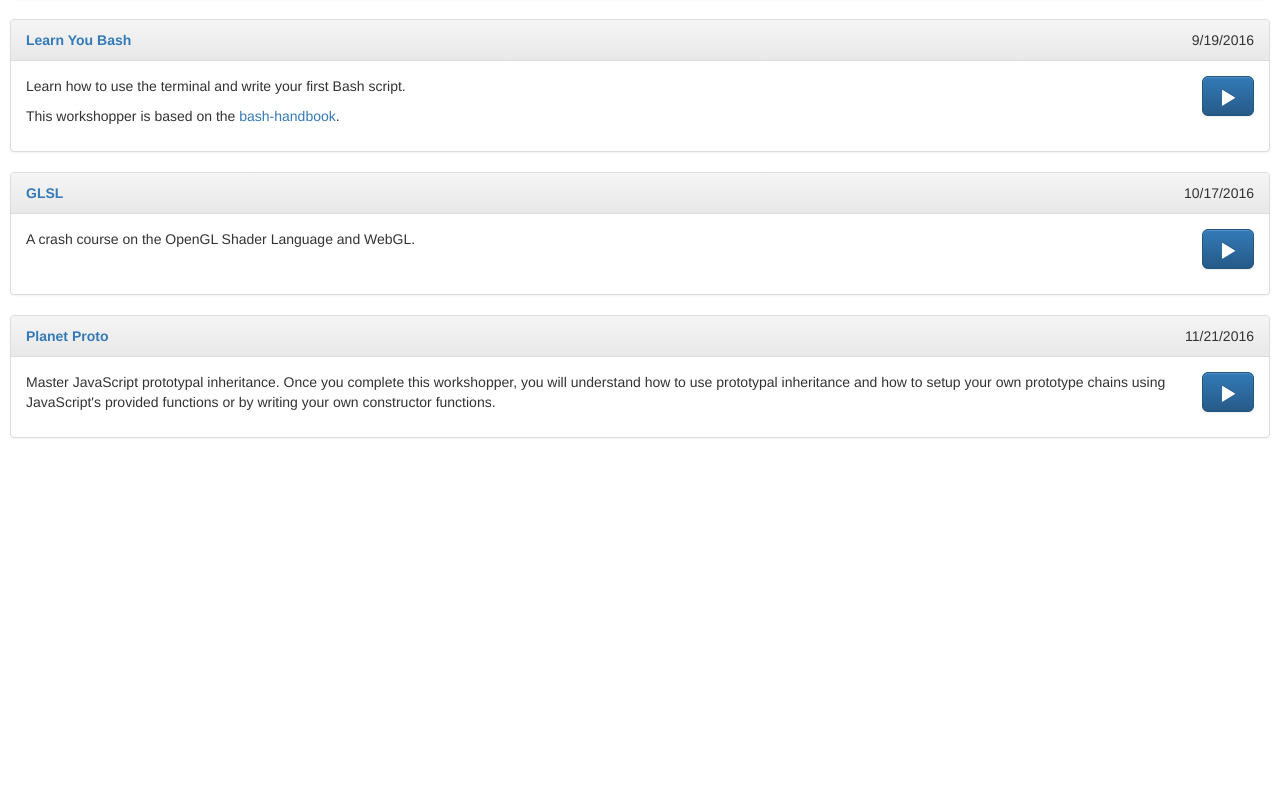
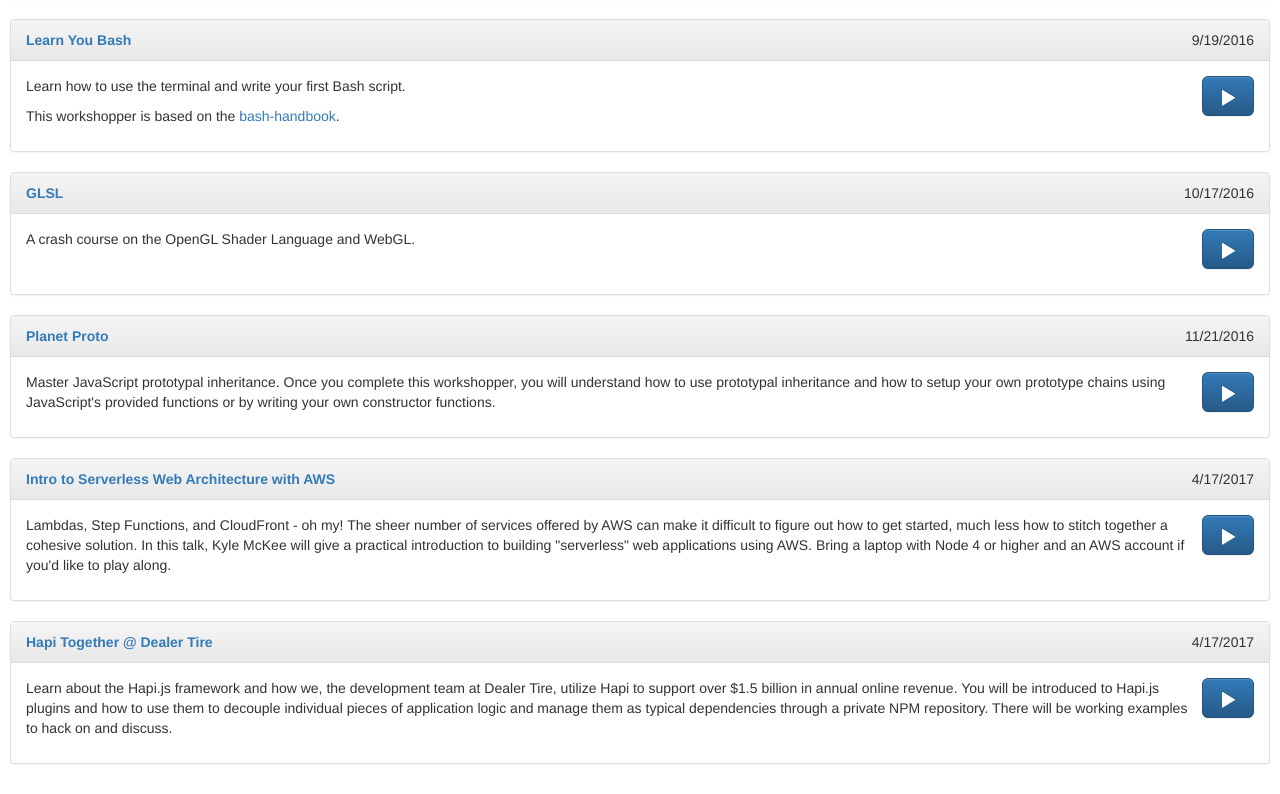
Before and after one commit to NodeSchoolCLE/presentations, a plain HTML site: page index.html in a window 1280 px wide. Shown: the part 683-1477 px from the top of the page. Before the commit the page ends 1151 px from the top, so only its background shows below. Drawn offline with nearby package versions, Linux system fonts and the light colour scheme.

Commit message:
Added latest presentations.

```diff
--- a/index.html
+++ b/index.html
@@ -224,12 +224,13 @@
         </div>
 
 
+        <!--Planet Proto-->
         <div class="panel panel-default">
             <div class="panel-heading">
                 <div class="flex-row">
                     <div class="flex-item-dynamic">
                         <strong>
-                            <a href="http://www.meetup.com/NodeSchool-Cleveland/events/234127272/" target="blank">
+                            <a href="https://www.meetup.com/Cleveland-Javascript/events/228145056/" target="blank">
                                 Planet Proto
                             </a>
                         </strong>
@@ -259,6 +260,88 @@
             </div>
         </div>
 
+        <!--Intro to Serverless Web Architecture with AWS-->
+        <div class="panel panel-default">
+            <div class="panel-heading">
+                <div class="flex-row">
+                    <div class="flex-item-dynamic">
+                        <strong>
+                            <a href="https://www.meetup.com/Cleveland-Javascript/events/237933941/" target="blank">
+                                Intro to Serverless Web Architecture with AWS
+                            </a>
+                        </strong>
+                    </div>
+                    <div class="flex-item-static">4/17/2017</div>
+                </div>
+
+            </div>
+            <div class="panel-body">
+                <div class="flex-row">
+                    <div class="flex-item-dynamic">
+                        <p>
+                            Lambdas, Step Functions, and CloudFront - oh my!
+
+                            The sheer number of services offered by AWS can make
+                            it difficult to figure out how to get started, much
+                            less how to stitch together a cohesive solution. In
+                            this talk, Kyle McKee will give a practical
+                            introduction to building "serverless" web
+                            applications using AWS. Bring a laptop with Node 4
+                            or higher and an AWS account if you'd like to play
+                            along.
+                        </p>
+                    </div>
+                    <div class="flex-item-static">
+                        <p>
+                            <a class="btn btn-primary btn-lg" href="https://www.slideshare.net/KyleMcKee1/intro-to-serverless-aws-web-apps" role="button">
+                                <span class="glyphicon glyphicon-play" ></span>
+                            </a>
+                        </p>
+                    </div>
+                </div>
+            </div>
+        </div>
+
+        <!--Hapi Together @ Dealer Tire-->
+        <div class="panel panel-default">
+            <div class="panel-heading">
+                <div class="flex-row">
+                    <div class="flex-item-dynamic">
+                        <strong>
+                            <a href="https://www.meetup.com/cleveland-javascript/events/238935224/" target="blank">
+                                Hapi Together @ Dealer Tire
+                            </a>
+                        </strong>
+                    </div>
+                    <div class="flex-item-static">4/17/2017</div>
+                </div>
+
+            </div>
+            <div class="panel-body">
+                <div class="flex-row">
+                    <div class="flex-item-dynamic">
+                        <p>
+                            Learn about the Hapi.js framework and how we, the
+                            development team at Dealer Tire, utilize Hapi to
+                            support over $1.5 billion in annual online revenue.
+                            You will be introduced to Hapi.js plugins and how to
+                            use them to decouple individual pieces of
+                            application logic and manage them as typical
+                            dependencies through a private NPM repository. There
+                            will be working examples to hack on and discuss.
+                        </p>
+                    </div>
+                    <div class="flex-item-static">
+                        <p>
+                            <a class="btn btn-primary btn-lg" href="https://docs.google.com/presentation/d/1ZFDlJ1hekC6v4a9IL9iD-B7SA2ePKkO-1lBC17HZYII/edit#slide=id.gcb9a0b074_1_0" role="button">
+                                <span class="glyphicon glyphicon-play" ></span>
+                            </a>
+                        </p>
+                    </div>
+                </div>
+            </div>
+        </div>
+
 
         <script src="https://ajax.googleapis.com/ajax/libs/jquery/1.11.3/jquery.min.js"></script>
         <script src="common/bootstrap-3.3.5-dist/js/bootstrap.min.js"></script>
```
